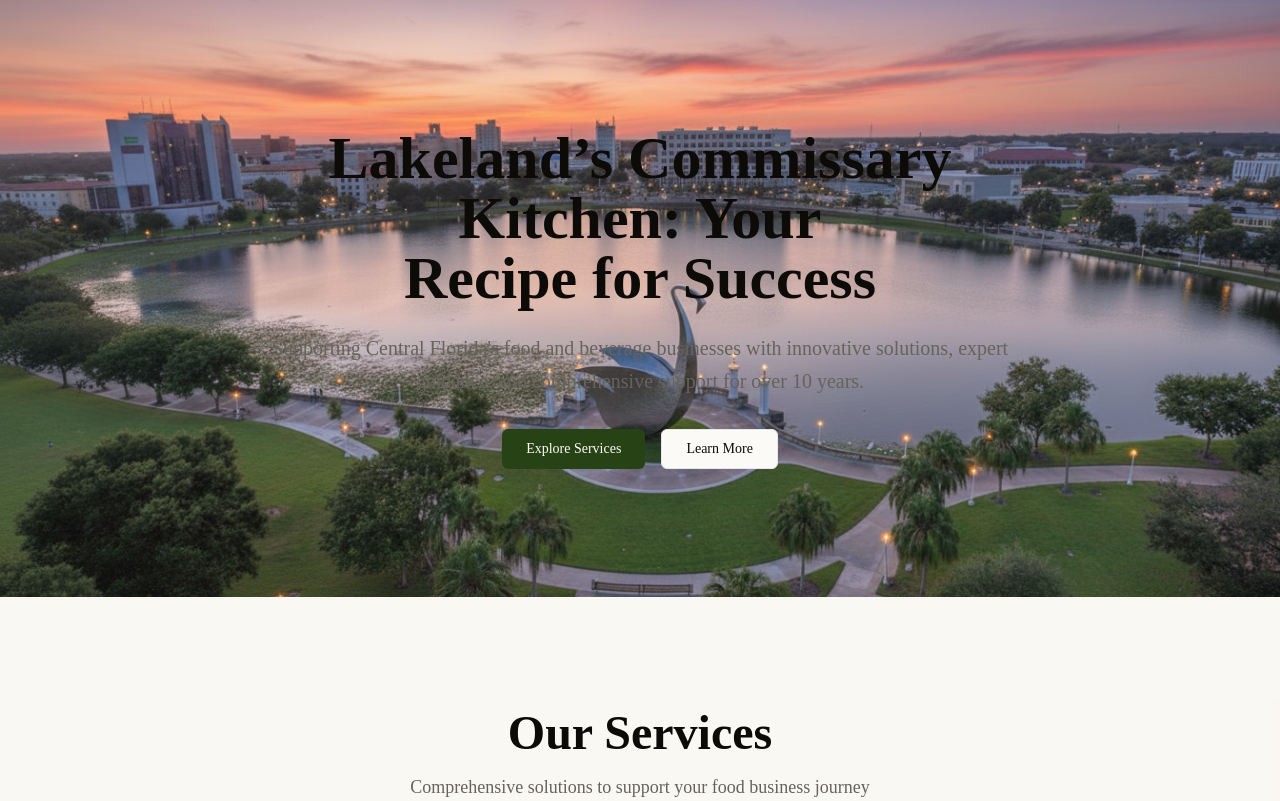
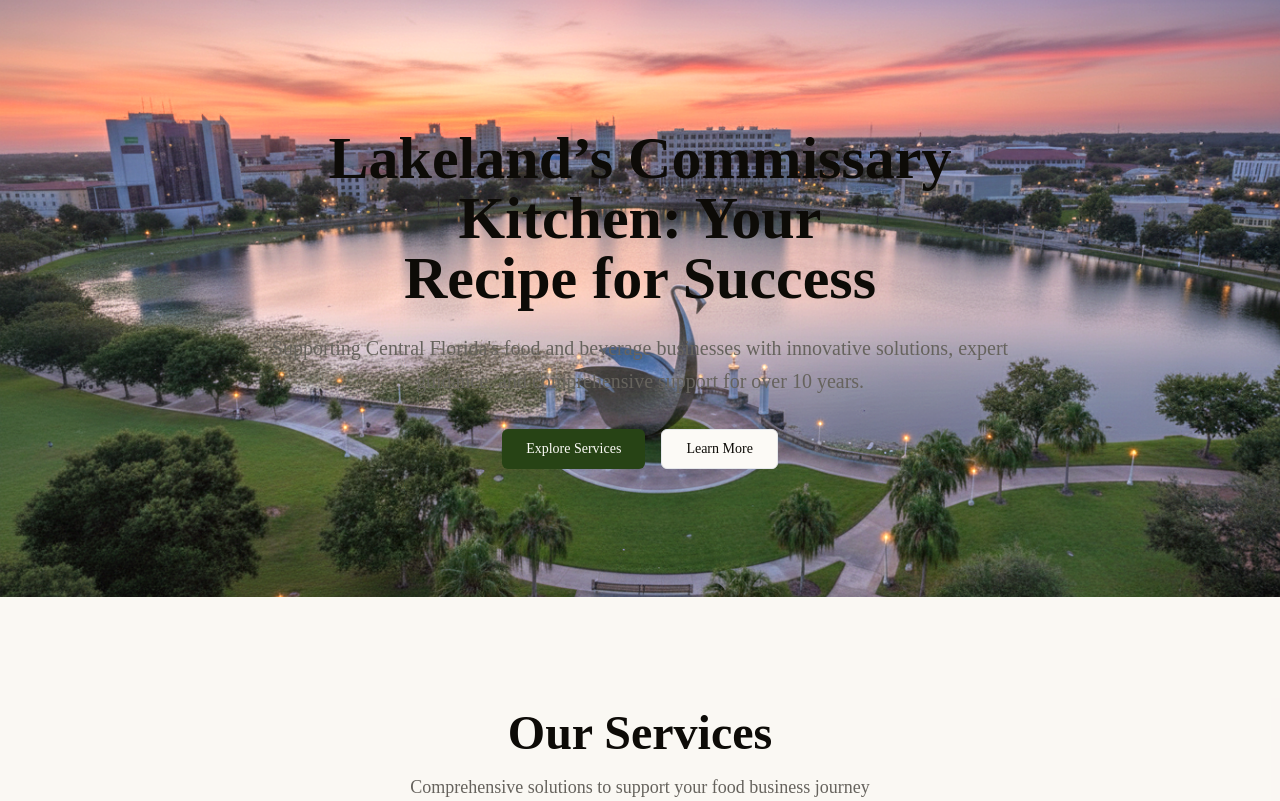
Before and after one commit to YeilerMR/BroadwayCommissary, a PHP site: page /BroadwayCommissary/ in a window 1280 px wide. Shown: the part 65-866 px from the top of the page. Run offline with PHP 8.4, Linux system fonts and the light colour scheme.

Commit message:
Update contactStyles.css

```diff
--- a/assets/css/contactStyles.css
+++ b/assets/css/contactStyles.css
@@ -294,3 +294,21 @@ form#contactForm .flex.items-center input {
     }
 
 }
+
+/* Home hero: increase brightness & contrast of the background image so it is easier to see */
+.img-home {
+    filter: brightness(1.08) contrast(1.06) saturate(1.08);
+    background-position: center;
+    background-size: cover;
+}
+
+/* Utility: bg-muted/10 - a lighter overlay of the muted color (10% alpha) */
+.bg-muted\/10 {
+    background-color: var(--muted);
+}
+
+@supports (color: color-mix(in lab, red, red)) {
+    .bg-muted\/10 {
+        background-color: color-mix(in oklab, var(--muted) 10%, transparent);
+    }
+}
```
